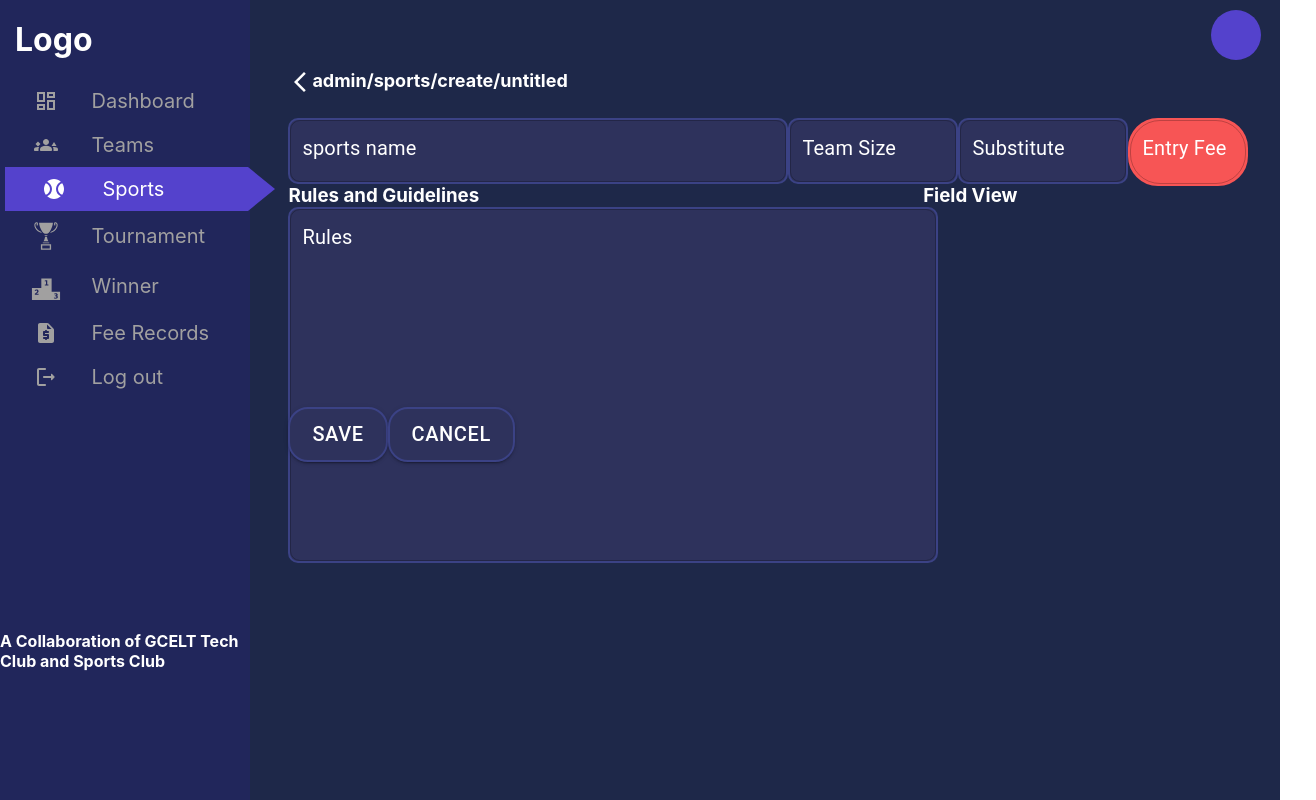
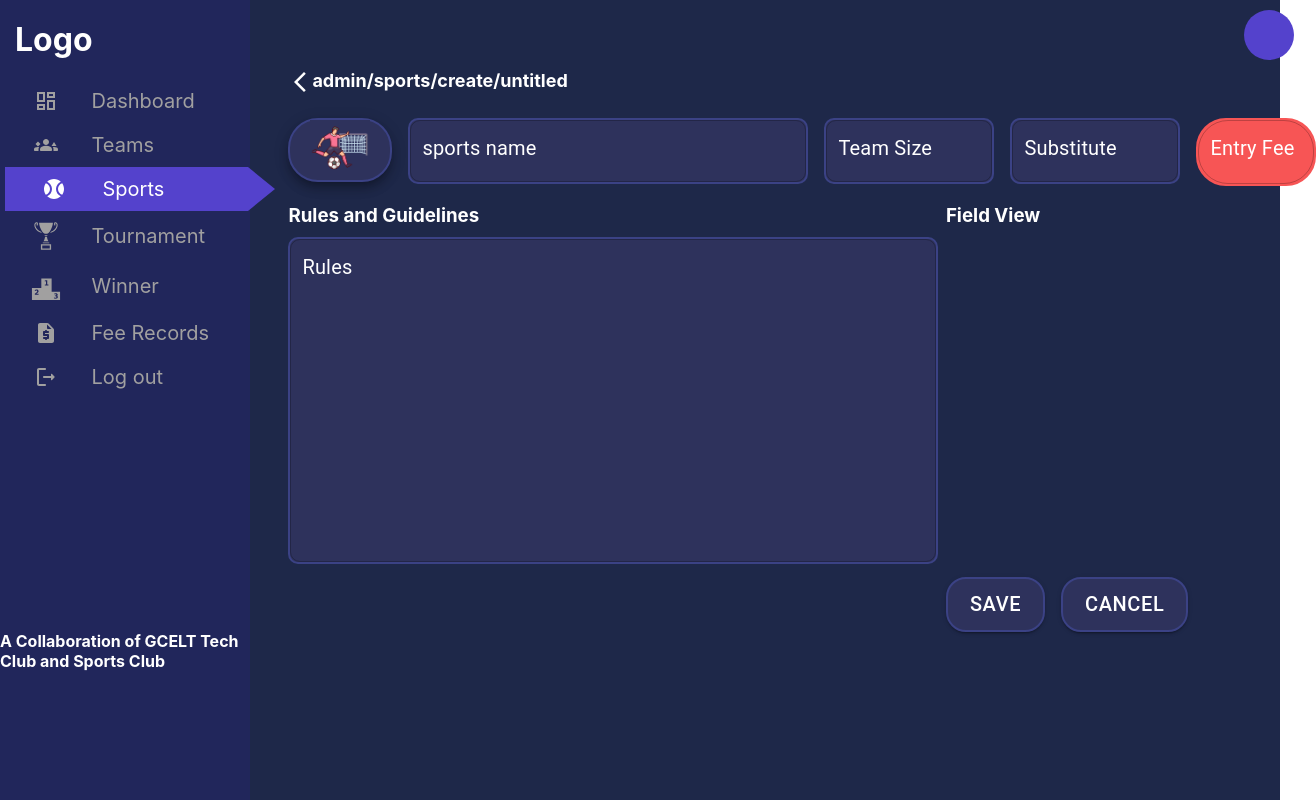
Before and after one commit to gcelt-techclub/Web-App, a React (Create React App) app: page /admin/sports in a window 1280 px wide. Both pictures are taken after a click on the icon 1196 px from the left and 97 px from the top of the page. Shown: the whole page, 1316 px wide, since content can reach past the window. Built offline with nearby package versions, Linux system fonts and the light colour scheme.

Commit message:
sports create page implementation

```diff
--- a/src/pages/Sports/Create.jsx
+++ b/src/pages/Sports/Create.jsx
@@ -1,6 +1,7 @@
 import React, { useState, useEffect } from 'react'
-import { Stack, InputAdornment, styled, TextField, Grid, Button } from '@mui/material'
-import { purple } from '@mui/material/colors';
+import { Stack, Paper, styled, TextField, Grid, Button } from '@mui/material'
+import Football_i from "../../assets/icons/football2.png";
+import "../../App.css"
 
 const CSSTextField = styled((props) => (
   <TextField InputProps={{ disableUnderline: true, style: { fontSize: 20, backgroundColor: '#2e325c', border: '2px solid #3b4285', borderRadius: '10px', color: '#fff', } }}
@@ -14,7 +15,6 @@ const RedTextField = styled((props) => (
 
 
 const ColorButton = styled(Button)(({ theme }) => ({
-  color: theme.palette.getContrastText(purple[500]),
   backgroundColor: '#2e325c',
   border: '2px solid #3b4285',
   borderRadius: '20px',
@@ -30,14 +30,18 @@ const ColorButton = styled(Button)(({ theme }) => ({
 function Create() {
   return (
     <form>
-      <Stack direction="row" Spacing={5}>
-        <CSSTextField id="sportsName" style={{ width: 500, maxheight: 40 }} label="sports name" variant="outlined" />
+      <Stack direction="row" spacing={2}>
+      <Paper style={{width: 100,height: 60, backgroundColor: '#2e325c',
+			border: '2px solid #3b4285', borderRadius:'30px'}} elevation={8}>
+			<div className="icon_create">{ <img src={Football_i} width='60px' paddingleft='10px' /> } </div>
+			</Paper>
+        <CSSTextField id="sportsName" style={{ width: 400, maxheight: 40 }} label="sports name" variant="outlined" />
         <CSSTextField id="teamSize" style={{ width: 170, maxheight: 40 }} label="Team Size" variant="outlined" />
         <CSSTextField id="Substitute" style={{ width: 170, maxheight: 40 }} label="Substitute" variant="outlined" />
         <RedTextField id="entryFee" style={{ width: 120, height: 40 }}
           label="Entry Fee" variant="outlined" />
       </Stack>
-      <Grid container rowSpacing={3} columnSpacing={3}>
+      <Grid className="grid_margin" container rowSpacing={3} columnSpacing={3}>
         <Grid item xs={7.5}>
           <h3>Rules and Guidelines</h3>
         </Grid>
@@ -46,19 +50,26 @@ function Create() {
         </Grid>
       </Grid>
       <Stack>
-        <Stack>
-          <CSSTextField id="Rules" style={{ width: 650, height: 200 }}
+              <CSSTextField id="Rules" style={{ width: 650, height: 340 }}
                 multiline
-            rows={11}
-            maxRows={11}
+                rows={10}
+                maxRows={10}
                 label="Rules"
                 variant="outlined" />
             </Stack>
-        <Stack direction="row" Spacing="5px">
-          <ColorButton variant="contained" size="large" >Save</ColorButton>
+      <Grid container rowSpacing={3} columnSpacing={3}>
+        <Grid item xs={7.5} />
+        <Grid item xs={4}>
+          <Stack id="bottom_btn">
+
+            <Stack direction="row" spacing={2}>
+              <ColorButton variant="contained" size="large" > Save  </ColorButton>
               <ColorButton variant="contained" size="large">Cancel</ColorButton>
             </Stack>
           </Stack>
+        </Grid>
+      </Grid>
+
     </form>
   )
 }
--- a/src/pages/Sports/Sports.css
+++ b/src/pages/Sports/Sports.css
@@ -61,3 +61,10 @@ h3{
     justify-content: center;
     color:#fff;
 }
+.grid_margin{
+    padding: 20px 0 10px;
+}
+.icon_create{
+    display: flex;
+    justify-content: center;
+}
```
Lines whose indentation alone changed are shown as unchanged.
